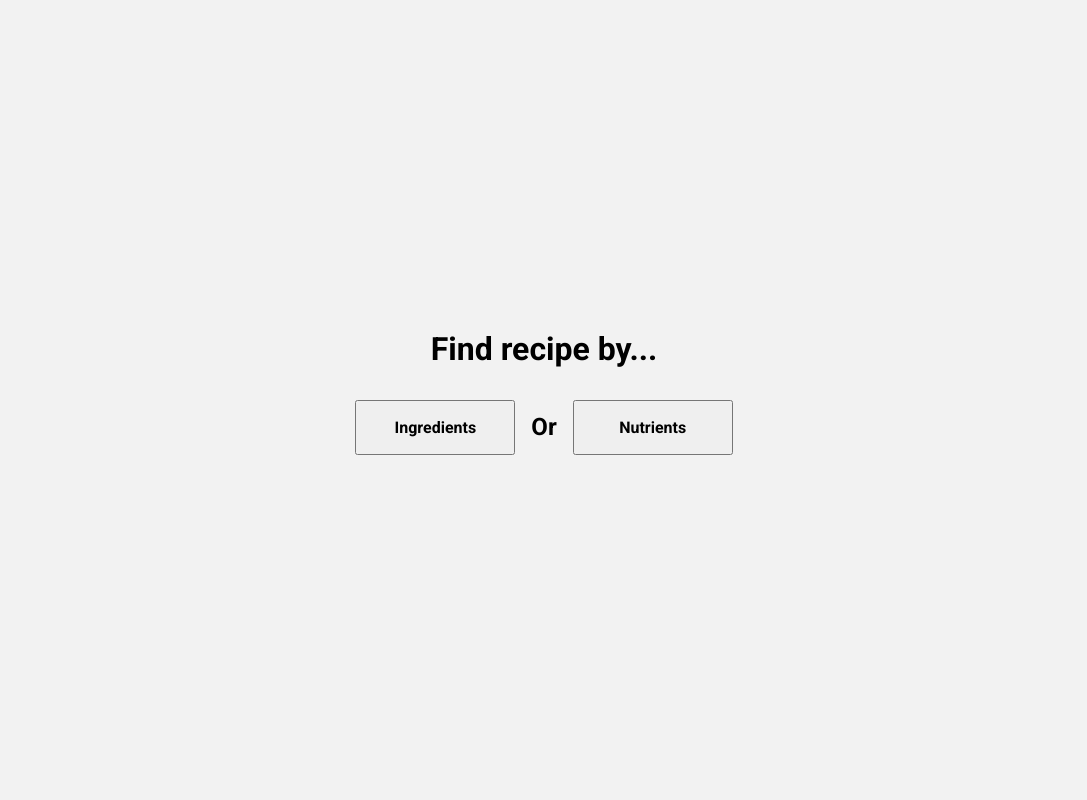
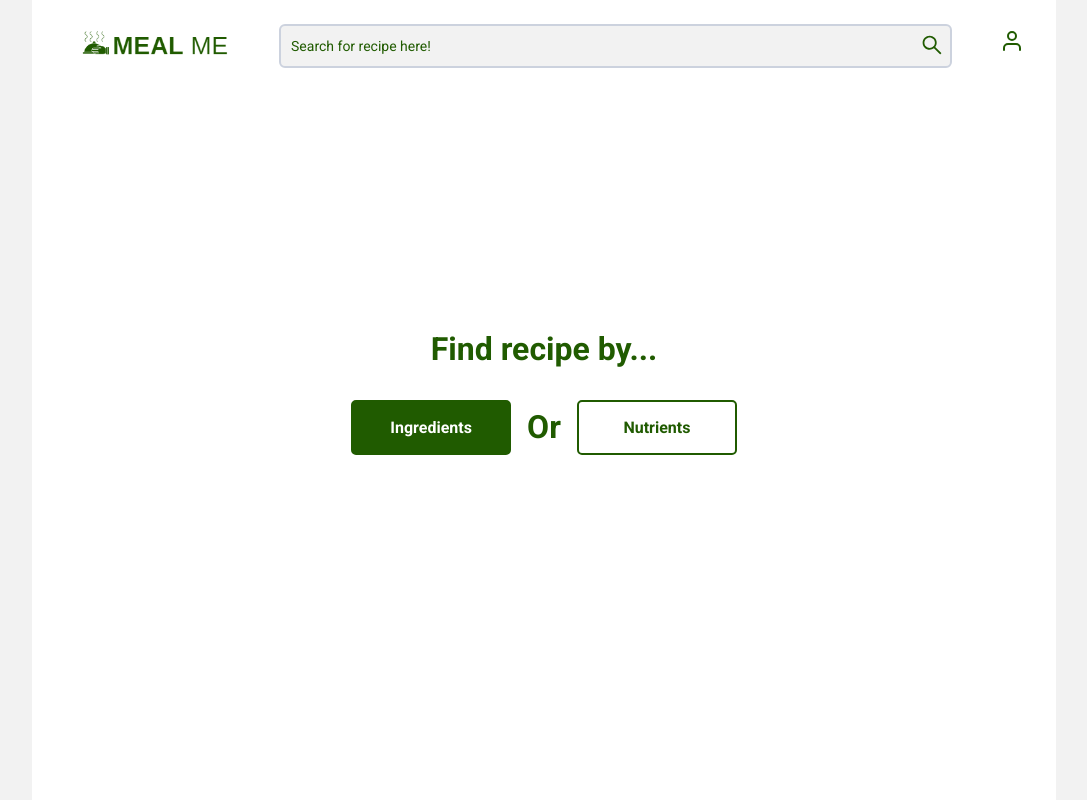
Before and after one commit to DilanAtomica/meal-app, a React (Create React App) app: page / in a window 1280 px wide. Shown: the whole page, without its empty margins (96-1183 px from the left). Built offline with nearby package versions, Linux system fonts and the light colour scheme.

Commit message:
Improved the design of the frontpage

```diff
--- a/src/App.js
+++ b/src/App.js
@@ -12,7 +12,7 @@ function App() {
     <div className="App">
       <BrowserRouter>
         <Routes>
-          <Route path="/" element={<> <FrontPage /> </>} />
+          <Route path="/" element={<> <NavBar />  <FrontPage /> </>} />
           <Route path="/ingredients" element={<> <NavBar /> <IngredientsPage /> </>} />
           <Route path="/nutrients" element={<> <NutrientsPage /> </>} />
           <Route path="/recipes/:apiUrl" element={<> <NavBar /> <RecipesPage /> </>} />
--- a/src/Components/NavBar/NavBar.css
+++ b/src/Components/NavBar/NavBar.css
@@ -20,6 +20,7 @@
     width: auto;
     height: 2rem;
     margin: 0 3rem;
+    cursor: pointer;
 }
 
 .innerNavBar-searchBar {
--- a/src/Components/NavBar/NavBar.js
+++ b/src/Components/NavBar/NavBar.js
@@ -3,12 +3,16 @@ import "./NavBar.css";
 import MealMeLogo from "../../images/mealMeLogo.PNG"
 import {AiOutlineSearch} from "react-icons/ai"
 import {FiUser} from "react-icons/fi"
+import {useNavigate} from "react-router-dom";
 
 function NavBar(props) {
+
+    let navigate = useNavigate();
+
     return (
         <div className="navBar">
             <div className="innerNavBar">
-                <img src={MealMeLogo} />
+                <img onClick={() => navigate("/")} src={MealMeLogo} />
                 <div className="innerNavBar-searchBar">
                     <input placeholder="Search for recipe here!" className="searchBar" type="text" />
                     <button type="button"><AiOutlineSearch className="searchIcon" /></button>
--- a/src/Pages/FrontPage/FrontPage.css
+++ b/src/Pages/FrontPage/FrontPage.css
@@ -3,7 +3,9 @@
     justify-content: center;
     align-items: center;
     height: 100vh;
-    width: 100%;
+    width: 80%;
+    margin: auto;
+    background-color: white;
 }
 
 .frontPage-startContainer {
@@ -11,6 +13,10 @@
     flex-direction: column;
     justify-content: center;
     align-items: center;
+}
+
+.frontPage-startContainer > h1 {
+    color: #205B00;
 }
 
 .frontPage-startButtons {
@@ -29,4 +35,34 @@
     margin: 1rem;
     width: 10rem;
     display: block;
+    border: 2px solid #205B00;
+    border-radius: 5px;
+    transition: 0.2s;
+    cursor: pointer;
 }
+
+.frontPage-startButtons > .ingredientsButton {
+    background-color: #205B00;
+    color: white;
+}
+
+.frontPage-startButtons > .ingredientsButton:hover {
+    background-color: white;
+    color: #205B00;
+}
+
+.frontPage-startButtons > .nutrientsButton {
+    background-color: white;
+    color: #205B00;
+}
+
+.frontPage-startButtons > .nutrientsButton:hover {
+    background-color: #205B00;
+    color: white;
+}
+
+.frontPage-startButtons > span {
+    font-size: 2rem;
+    font-weight: 700;
+    color: #205B00;
+}
--- a/src/Pages/FrontPage/FrontPage.js
+++ b/src/Pages/FrontPage/FrontPage.js
@@ -19,9 +19,9 @@ function FrontPage(props) {
           <div className="frontPage-startContainer">
               <h1>Find recipe by...</h1>
               <div className="frontPage-startButtons">
-                  <button onClick={handleOnClick} type="button">Ingredients</button>
-                  <h2>Or</h2>
-                  <button onClick={handleOnClick} type="button">Nutrients</button>
+                  <button className="ingredientsButton" onClick={handleOnClick} type="button">Ingredients</button>
+                  <span>Or</span>
+                  <button className="nutrientsButton" onClick={handleOnClick} type="button">Nutrients</button>
               </div>
           </div>
         </div>
```
